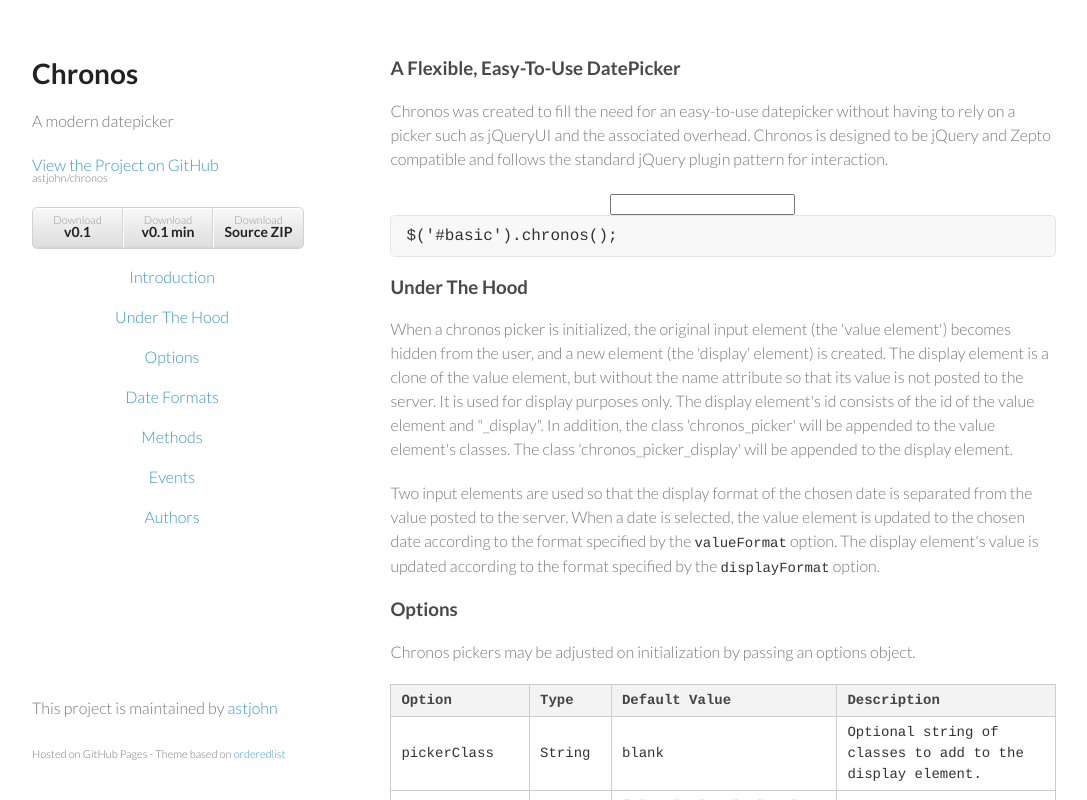
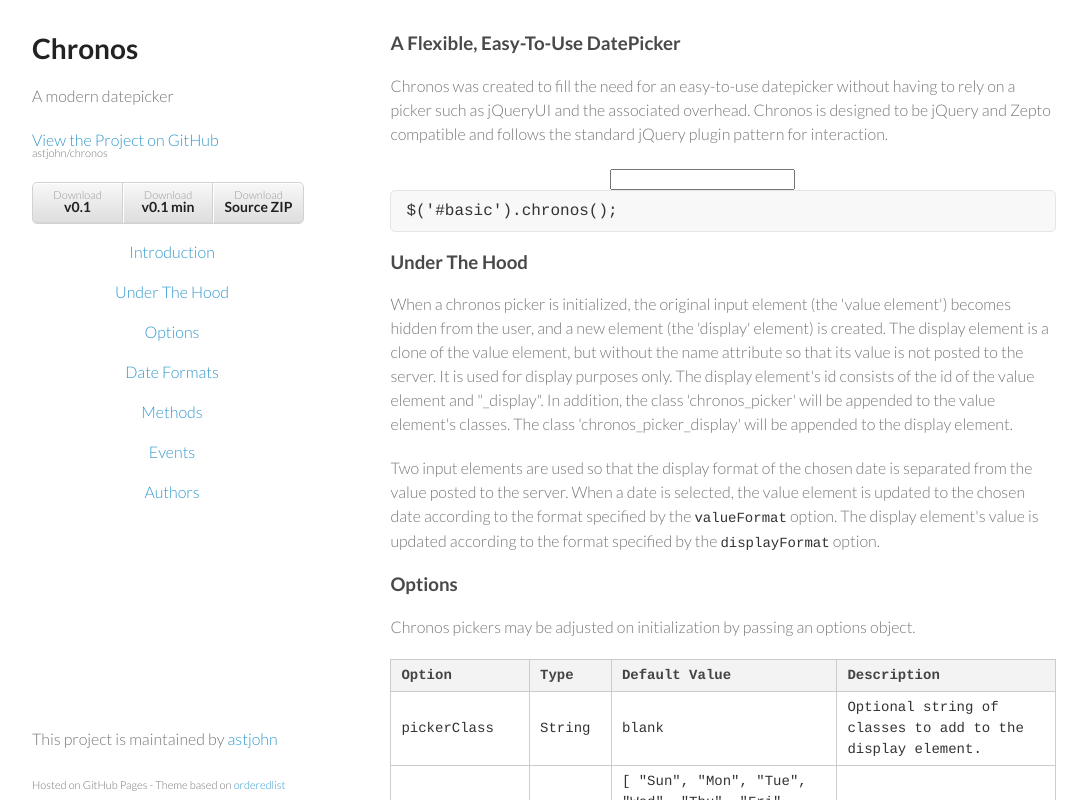
Before and after one commit to astjohn/chronos, a plain HTML site: page index.html in a window 1280 px wide. Shown: the top 800 px of the page, without its empty margins (96-1183 px from the left). Drawn offline with nearby package versions, Linux system fonts and the light colour scheme; a script that the page names is missing.

Commit message:
Fix some spacing issues with side content.

```diff
--- a/stylesheets/styles.css
+++ b/stylesheets/styles.css
@@ -1,7 +1,7 @@
 @import url(https://fonts.googleapis.com/css?family=Lato:300italic,700italic,300,700);
 
 body {
-  padding:50px;
+  padding:25px;
   font:16px/1.5 Lato, "Helvetica Neue", Helvetica, Arial, sans-serif;
   color:#777;
   font-weight:300;
@@ -207,7 +207,11 @@
   width:270px;
   float:left;
   position:fixed;
-  bottom:16px;
+  bottom:5px;
+}
+
+footer p:last-child {
+  margin-bottom: 0px;
 }
 
 @media print, screen and (max-width: 960px) {
```
